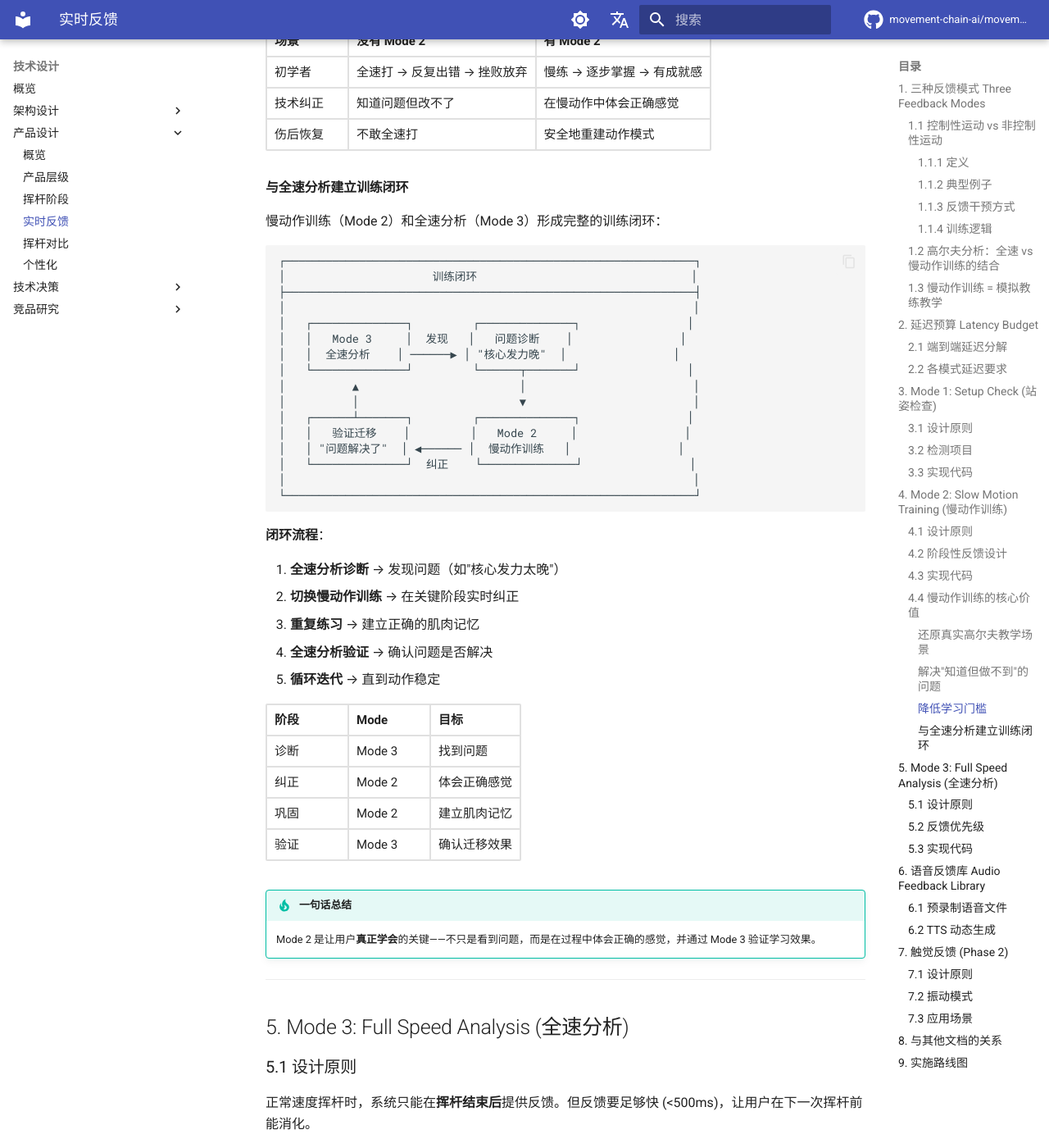
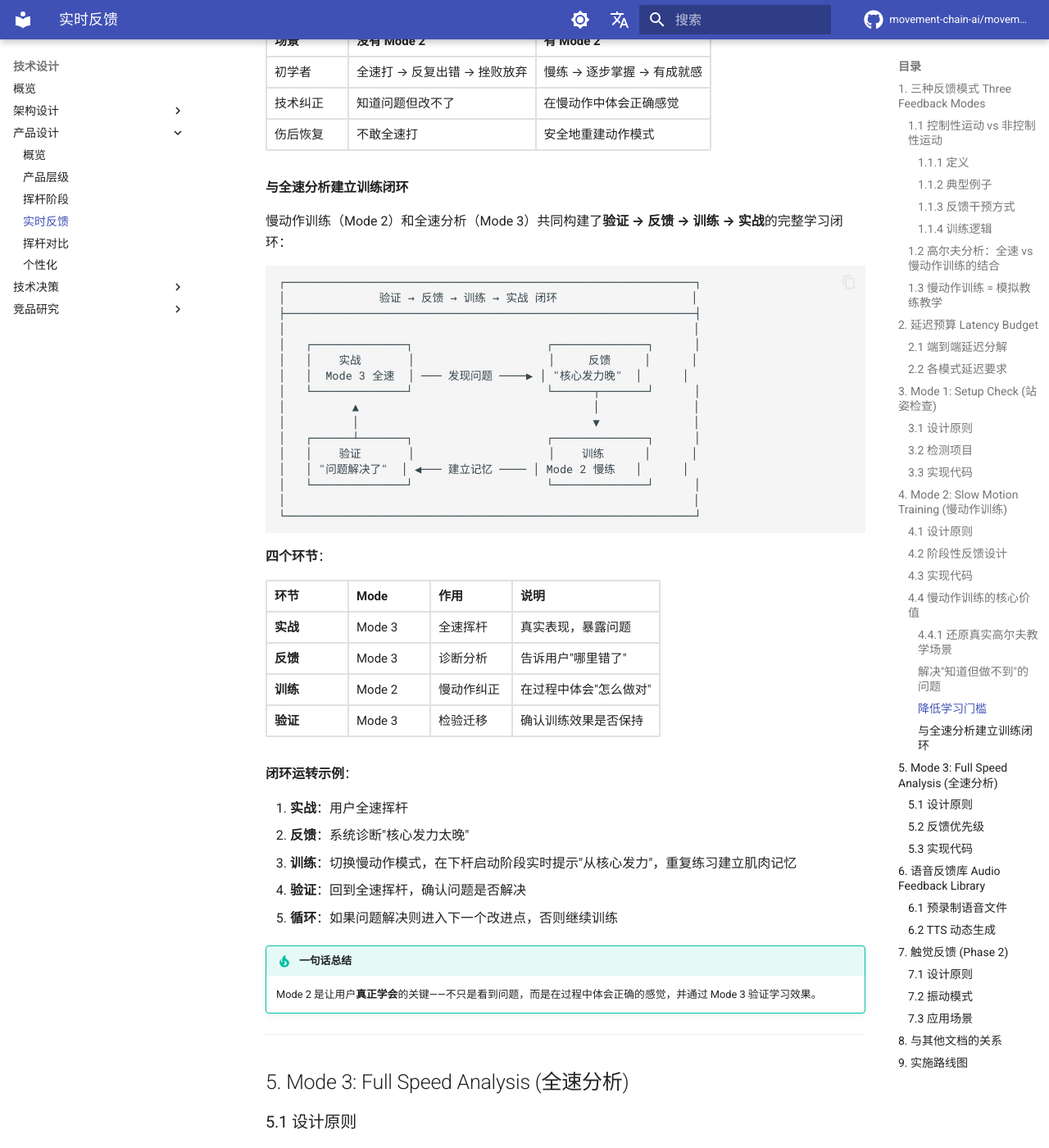
Before and after one commit to movement-chain-ai/movement-chain-docs, an MkDocs documentation site: the page built from docs/zh/design/specs/real-time-feedback.md, in a window 1280 px wide and 1400 px high, scrolled down 11594 px. Shown: the whole window at 82% size. Built offline with MkDocs 1.6.1 and Material for MkDocs 9.7.7, drawn with Linux system fonts in a browser that asks for light colours; comment, search, counter and statistics services are not loaded; the version menu is left out; some of the changed text lies outside the part shown.

Commit message:
docs: 重构训练闭环为"验证→反馈→训练→实战"四环节模型
- 将训练闭环重新组织为更清晰的四环节结构
- 更新图表清晰标注实战、反馈、训练、验证环节
- 添加闭环运转示例说明完整流程

🤖 Generated with [Claude Code](https://claude.com/claude-code)

Co-Authored-By: Claude Opus 4.5 <noreply@anthropic.com>

````diff
--- a/docs/zh/design/specs/real-time-feedback.md
+++ b/docs/zh/design/specs/real-time-feedback.md
@@ -499,7 +499,7 @@ class SlowMotionCoach:
 
 ### 4.4 慢动作训练的核心价值
 
-#### 还原真实高尔夫教学场景
+#### 4.4.1 还原真实高尔夫教学场景
 
 慢动作训练（Mode 2）模拟了专业教练教学的核心环节：
 
@@ -530,41 +530,43 @@ class SlowMotionCoach:
 
 #### 与全速分析建立训练闭环
 
-慢动作训练（Mode 2）和全速分析（Mode 3）形成完整的训练闭环：
+慢动作训练（Mode 2）和全速分析（Mode 3）共同构建了**验证 → 反馈 → 训练 → 实战**的完整学习闭环：
 
 ```text
 ┌─────────────────────────────────────────────────────────────┐
-│                      训练闭环                                │
+│              验证 → 反馈 → 训练 → 实战 闭环                    │
 ├─────────────────────────────────────────────────────────────┤
 │                                                             │
-│   ┌──────────────┐         ┌──────────────┐                │
-│   │   Mode 3     │  发现   │   问题诊断    │                │
-│   │  全速分析    │ ──────▶ │ "核心发力晚"  │                │
-│   └──────────────┘         └──────┬───────┘                │
-│          ▲                        │                         │
-│          │                        ▼                         │
-│   ┌──────┴───────┐         ┌──────────────┐                │
-│   │   验证迁移    │         │   Mode 2     │                │
-│   │ "问题解决了"  │ ◀────── │  慢动作训练   │                │
-│   └──────────────┘  纠正    └──────────────┘                │
+│   ┌──────────────┐                    ┌──────────────┐      │
+│   │    实战       │                    │     反馈     │      │
+│   │  Mode 3 全速  │ ─── 发现问题 ────▶ │ "核心发力晚"  │      │
+│   └──────────────┘                    └──────┬───────┘      │
+│          ▲                                   │              │
+│          │                                   ▼              │
+│   ┌──────┴───────┐                    ┌──────────────┐      │
+│   │    验证       │                    │    训练      │      │
+│   │ "问题解决了"  │ ◀─── 建立记忆 ──── │ Mode 2 慢练   │      │
+│   └──────────────┘                    └──────────────┘      │
 │                                                             │
 └─────────────────────────────────────────────────────────────┘
 ```
 
-**闭环流程**：
+**四个环节**：
 
-1. **全速分析诊断** → 发现问题（如"核心发力太晚"）
-2. **切换慢动作训练** → 在关键阶段实时纠正
-3. **重复练习** → 建立正确的肌肉记忆
-4. **全速分析验证** → 确认问题是否解决
-5. **循环迭代** → 直到动作稳定
+| 环节 | Mode | 作用 | 说明 |
+|-----|------|------|------|
+| **实战** | Mode 3 | 全速挥杆 | 真实表现，暴露问题 |
+| **反馈** | Mode 3 | 诊断分析 | 告诉用户"哪里错了" |
+| **训练** | Mode 2 | 慢动作纠正 | 在过程中体会"怎么做对" |
+| **验证** | Mode 3 | 检验迁移 | 确认训练效果是否保持 |
 
-| 阶段 | Mode | 目标 |
-|-----|------|------|
-| 诊断 | Mode 3 | 找到问题 |
-| 纠正 | Mode 2 | 体会正确感觉 |
-| 巩固 | Mode 2 | 建立肌肉记忆 |
-| 验证 | Mode 3 | 确认迁移效果 |
+**闭环运转示例**：
+
+1. **实战**：用户全速挥杆
+2. **反馈**：系统诊断"核心发力太晚"
+3. **训练**：切换慢动作模式，在下杆启动阶段实时提示"从核心发力"，重复练习建立肌肉记忆
+4. **验证**：回到全速挥杆，确认问题是否解决
+5. **循环**：如果问题解决则进入下一个改进点，否则继续训练
 
 !!! tip "一句话总结"
     Mode 2 是让用户**真正学会**的关键——不只是看到问题，而是在过程中体会正确的感觉，并通过 Mode 3 验证学习效果。
````
